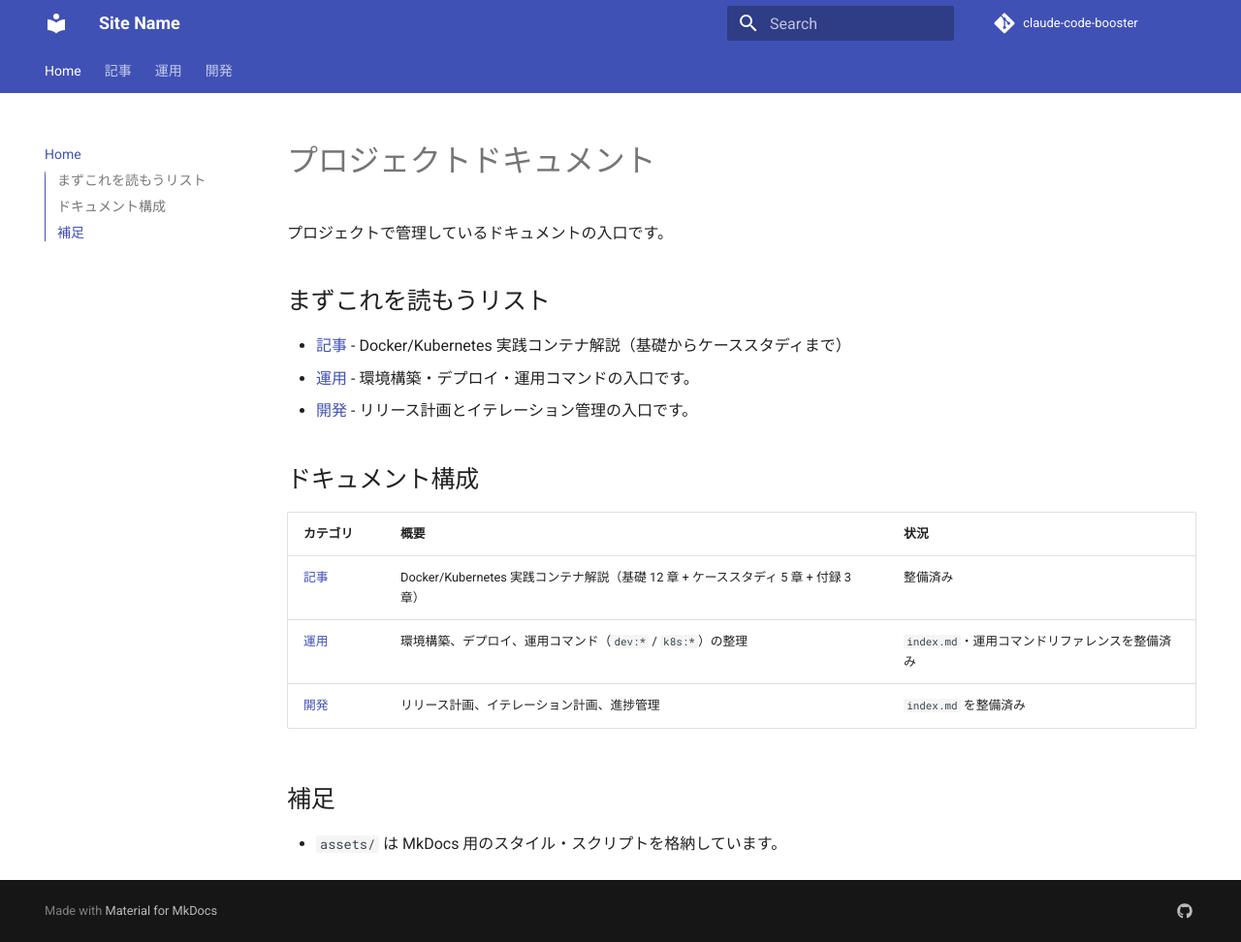
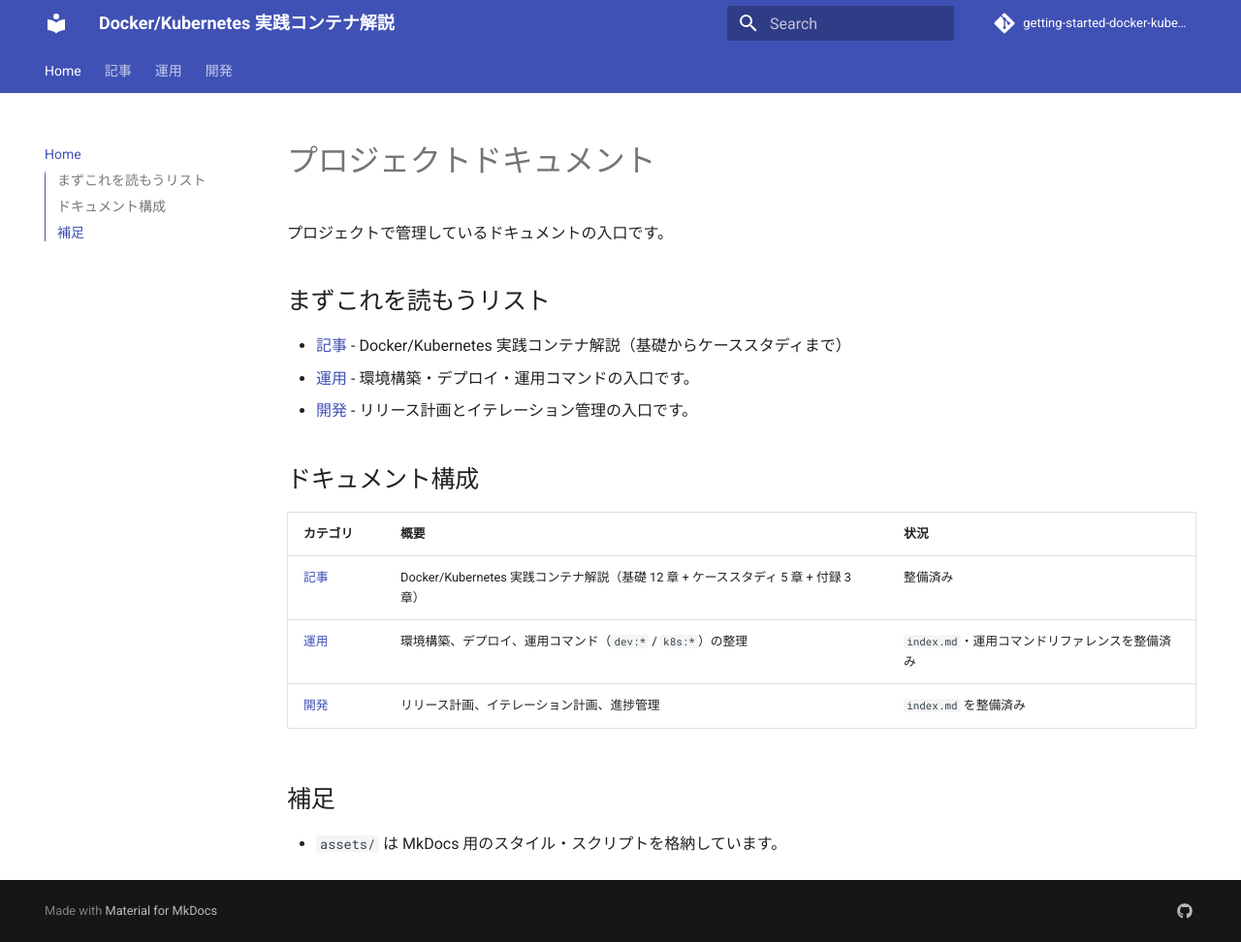
Before and after one commit to k2works/getting-started-docker-kubernetes, an MkDocs documentation site: the page built from docs/index.md, in a window 1280 px wide and 972 px high. Shown: the whole window at 97% size. Built offline with MkDocs 1.6.1 and Material for MkDocs 9.7.7, drawn with Linux system fonts in a browser that asks for light colours; comment, search, counter and statistics services are not loaded.

Commit message:
docs: mkdocs のサイト名・リポジトリ URL を更新

```diff
--- a/mkdocs.yml
+++ b/mkdocs.yml
@@ -1,8 +1,8 @@
-site_name: Site Name
+site_name: Docker/Kubernetes 実践コンテナ解説
 site_description: Site Description
 site_author: Project Team
-repo_url: https://github.com/k2works/claude-code-booster
-repo_name: claude-code-booster
+repo_url: https://github.com/k2works/getting-started-docker-kubernetes
+repo_name: getting-started-docker-kubernetes
 
 theme:
   name: material
@@ -52,8 +52,8 @@
   plantuml_url: http://www.plantuml.com/plantuml
   social:
     - icon: fontawesome/brands/github
-      link: https://github.com/k2works
-      name: GitHub Repository/claude-code-booster
+      link: https://github.com/k2works/getting-started-docker-kubernetes
+      name: GitHub Repository/getting-started-docker-kubernetes
 
 plugins:
   - search
```
